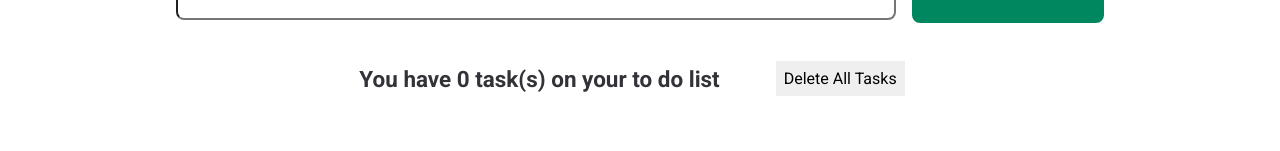
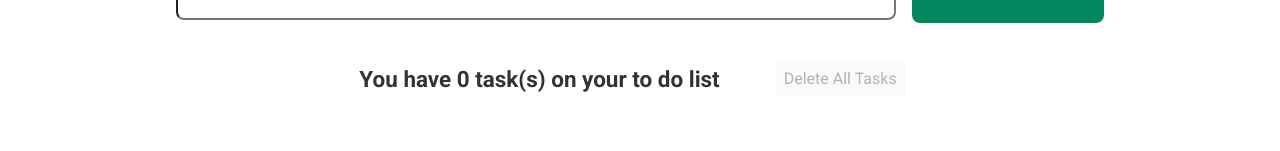
Before and after one commit to yan-arcanjo/ToDoList, a React (Vite) app: page / in a window 1280 px wide. Shown: the part 145-296 px from the top of the page. Built offline with nearby package versions, Linux system fonts and the light colour scheme.

Commit message:
Melhorias nos buttons

```diff
--- a/src/components/InputItem.jsx
+++ b/src/components/InputItem.jsx
@@ -41,7 +41,7 @@ export function InputItem () {
              </form>
             <div className={styles.countItem}>
                 <h3>You have {item.length} task(s) on your to do list</h3>
-                <button onClick={() => setItem([])}>Delete All Tasks</button>
+                <button disabled={item.length===0} onClick={() => setItem([])}>Delete All Tasks</button>
             </div>
 
              <div className={styles.wrapper}>
--- a/src/components/InputItem.module.css
+++ b/src/components/InputItem.module.css
@@ -25,10 +25,14 @@
     transition: background-color 0.4s, color .4s, border-radius .2s;
 }
 
-.countItem > button:hover{
+.countItem > button:not(:disabled):hover{
     background: red;
     color: var(--white);
     border-radius: 5px;
+}
+
+.countItem > button:disabled{
+    cursor: not-allowed;
 }
 
 .addItem {
```
